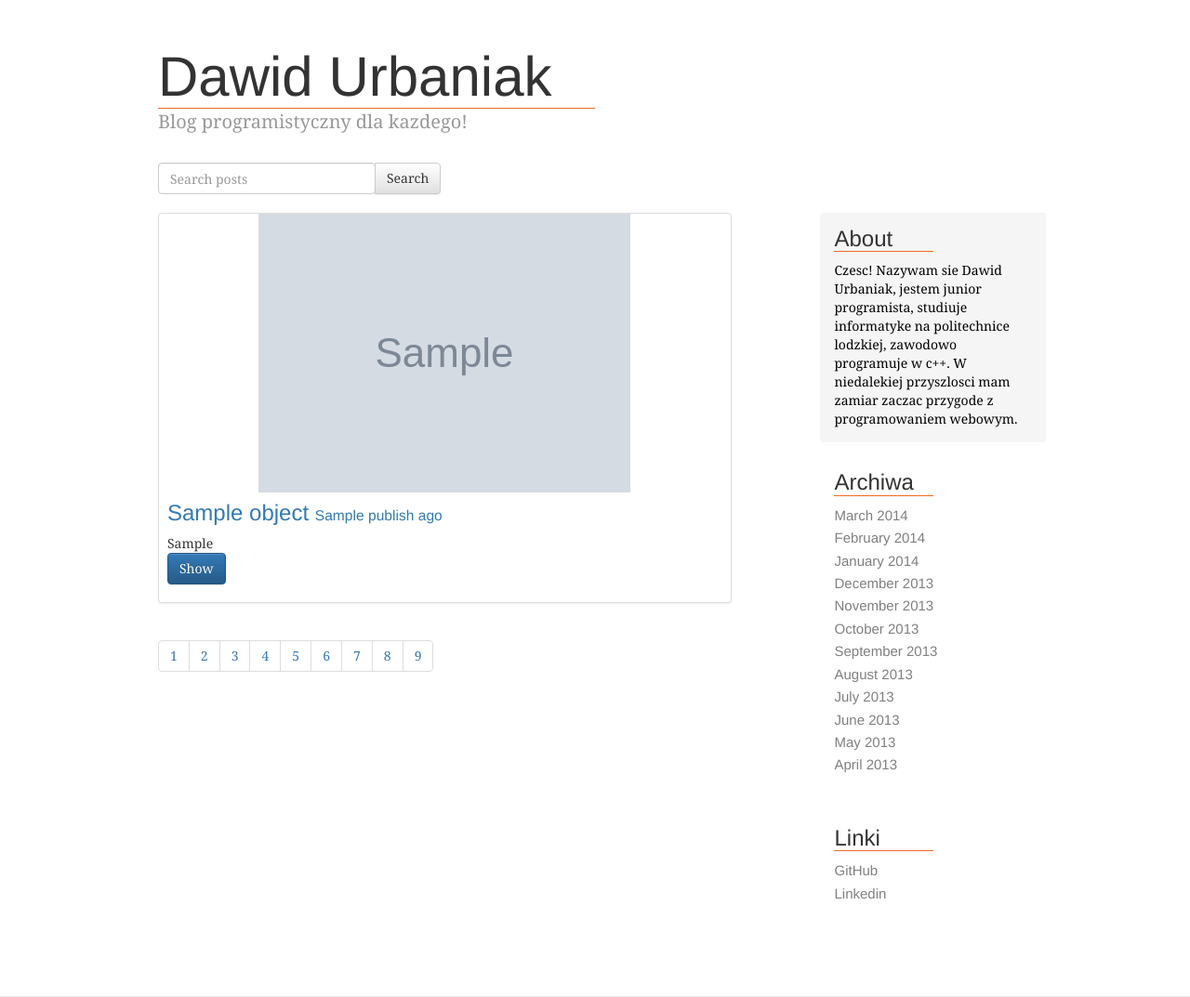
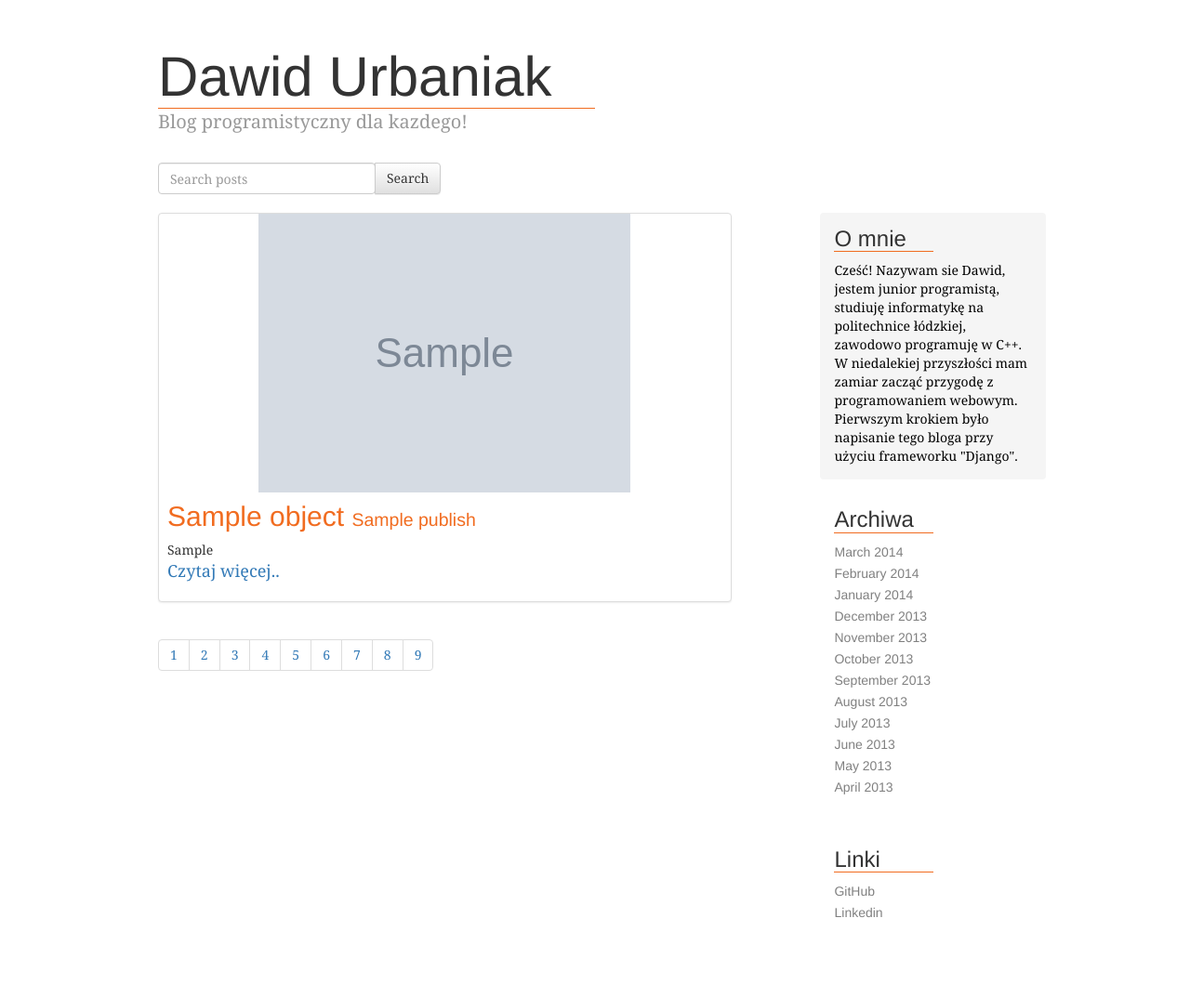
Before and after one commit to Trancever/Blog, a Django app: template templates/post_list.html in a window 1280 px wide. Shown: the part 40-1113 px from the top of the page at 93% size. Run offline with Django 3.2, Linux system fonts and the light colour scheme; the template is opened without the code that fills it: most values are stand-ins (such as "Sample title", 1, 10 or a date in 2020); grey boxes marked "Sample" are stand-in pictures; parts of the project's set-up code (start-up, migrations or seed data) failed here and were passed over; some libraries are stand-ins or nearby versions.

Commit message:
Changed ui of home and posts views.

```diff
--- a/static/css/base.css
+++ b/static/css/base.css
@@ -6,6 +6,10 @@ html {
 html, body {
     margin: 0;
     padding: 0;
+}
+
+.white-content {
+    background-color: white;
 }
 
 .footer {
@@ -190,3 +194,13 @@ a:hover {
     width: 50%;
     border-bottom: 1px solid #f16c20;
 }
+
+.oranged {
+    color: #f16c20;
+}
+
+.comment-thumbnail {
+    -webkit-box-shadow: 5px 5px 2px 0px rgba(0, 0, 0, 0.75);
+    -moz-box-shadow: 5px 5px 2px 0px rgba(0, 0, 0, 0.75);
+    box-shadow: 5px 5px 2px 0px rgba(0, 0, 0, 0.75);
+}
--- a/static/css/blog.css
+++ b/static/css/blog.css
@@ -176,7 +176,7 @@ h6, .h6 {
 
 .list-unstyled a {
     color: gray;
-    font-size: 15px;
+    font-size: 14px;
     font-family: "Helvetica Neue", Helvetica, Arial, sans-serif;
 }
 
--- a/templates/base.html
+++ b/templates/base.html
@@ -30,7 +30,6 @@
 <body>
 
 {% include 'navbar.html' %}
-
 <div class="container">
     {% block content %}
 
--- a/templates/post_list.html
+++ b/templates/post_list.html
@@ -25,18 +25,19 @@
                     <div class="col-sm-12">
                         <div class="thumbnail">
                             {% if object.image %}
-                                <img src="{{ object.image.url }}" class="img-responsive">
+                                <a href="{{ object.get_absolute_url }}">
+                                    <img src="{{ object.image.url }}" class="img-responsive">
+                                </a>
                             {% endif %}
                             <div class="caption post-detail-item">
                                 {% if object.draft %}<h3 style="color:red;">Draft {% if object.publish > today %}Future
                                     Post{% endif %}</h3>{% endif %}
-                                <h3><a href="{{ object.get_absolute_url }}">{{ object.title }}
-                                    <small>{{ object.publish }} ago
+                                <h2><a class="oranged" href="{{ object.get_absolute_url }}">{{ object.title }}
+                                    <small>{{ object.publish }}
                                     </small>
-                                </a></h3>
+                                </a></h2>
                                 {{ object.get_markdown|truncatechars_html:150 }}
-                                <p><a href="{{ object.get_absolute_url }}" class="btn btn-primary"
-                                      role="button">Show</a>
+                                <p><a style="font-size: 18px;" href="{{ object.get_absolute_url }}">Czytaj więcej..</a>
                                 </p>
                             </div>
                         </div>
@@ -72,10 +73,11 @@
 
         <div class="col-sm-3 col-sm-offset-1 blog-sidebar">
             <div class="sidebar-module sidebar-module-inset">
-                <h3 class="underlined">About</h3>
-                <p>Czesc! Nazywam sie Dawid Urbaniak, jestem junior programista, studiuje informatyke na
-                    politechnice lodzkiej, zawodowo programuje w c++. W niedalekiej przyszlosci mam zamiar zaczac
-                    przygode z programowaniem webowym.</p>
+                <h3 class="underlined">O mnie</h3>
+                <p>Cześć! Nazywam sie Dawid, jestem junior programistą, studiuję informatykę na
+                    politechnice łódzkiej, zawodowo programuję w C++. W niedalekiej przyszłości mam zamiar zacząć
+                    przygodę z programowaniem webowym. Pierwszym krokiem było napisanie tego bloga przy użyciu
+                    frameworku "Django".</p>
             </div>
             <div class="sidebar-module">
                 <h3 class="underlined">Archiwa</h3>
@@ -97,7 +99,7 @@
             <div class="sidebar-module">
                 <h3 class="underlined">Linki</h3>
                 <ol class="list-unstyled">
-                    <li><a href="#">GitHub</a></li>
+                    <li><a href="https://github.com/Trancever">GitHub</a></li>
                     <li><a href="https://www.linkedin.com/in/dawid-urbaniak-a21940127/">Linkedin</a></li>
                 </ol>
             </div>
```
Also changed, not shown: templates/post_detail.html (+47 -10 lines), db.sqlite3.
